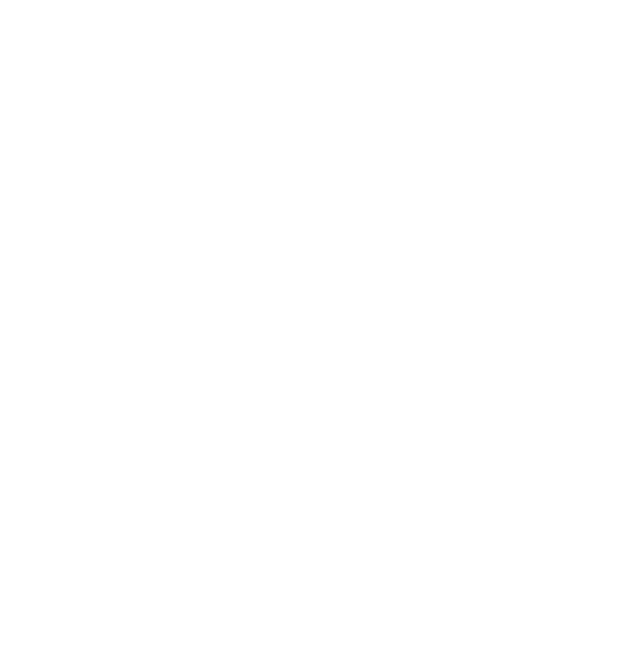
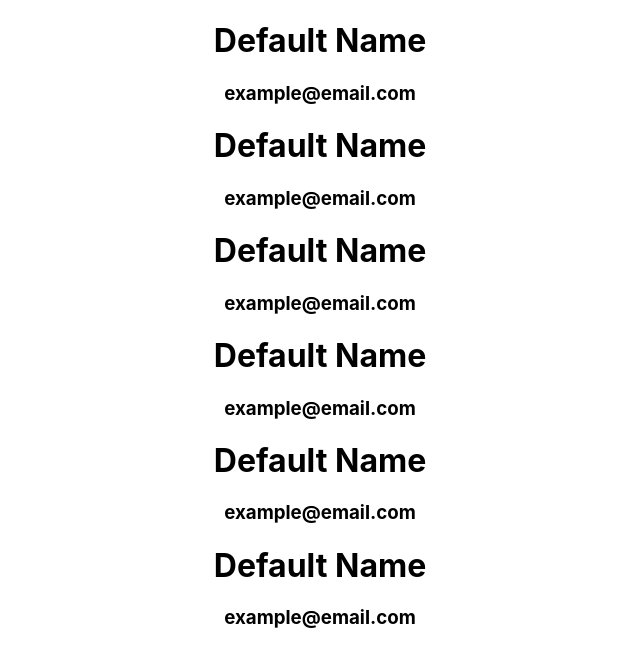
Before and after one commit to ConnorCoderAcademy/t3w6-react-forms, a React (Create React App) app: page / in a window 1280 px wide. Shown: the top 666 px of the page, without its empty margins (320-960 px from the left). Built offline with nearby package versions, Linux system fonts and the light colour scheme.

Commit message:
state in parent, passed to props of display

```diff
--- a/src/App.js
+++ b/src/App.js
@@ -1,10 +1,15 @@
-import logo from './logo.svg';
 import './App.css';
+import BusinessCardParent from './BusinessCardParent';
 
 function App() {
   return (
     <div className="App">
-
+      <BusinessCardParent />
+      <BusinessCardParent />
+      <BusinessCardParent />
+      <BusinessCardParent />
+      <BusinessCardParent />
+      <BusinessCardParent />
     </div>
   );
 }
--- a/src/BusinessCardDisplay.jsx
+++ b/src/BusinessCardDisplay.jsx
@@ -1,7 +1,5 @@
-import React from "react";
-
 export default function BusinessCardDisplay(props){
-    return(
+    return (
         <div>
             <h1>{props.name}</h1>
             <h3>{props.email}</h3>
@@ -9,7 +7,7 @@
     )
 }
 
-// function BusinessCardDisplay({name, email}) {
+// function BusinessCardDisplay({name, email}){
 //     return (
 //         <div>
 //             <h1>{name}</h1>
--- a/src/BusinessCardParent.jsx
+++ b/src/BusinessCardParent.jsx
@@ -1,22 +1,27 @@
-import { Component } from "react";
-import {BusinessCardDisplay} from "./BusinessCardDisplay";
+import { Component } from "react"
+import BusinessCardDisplay from "./BusinessCardDisplay";
 
-class BusinessCardParent extends Component {
-    constructor() {
+export default class BusinessCardParent extends Component {
+    constructor(){
         super();
+        this.state = {
+            name: "Default Name",
+            email: "example@email.com"
+        }
     }
+
     render(){
         return(
             <div>
-
+                <BusinessCardDisplay name={this.state.name} email={this.state.email} />
             </div>
         )
     }
+
 }
 
+// import react from "react"
 
-// import React from "react";
-
-// class BusinessCardParent extends React.Component {
+// class BusinessCardParent extends react.Component {
 
 // }
```
